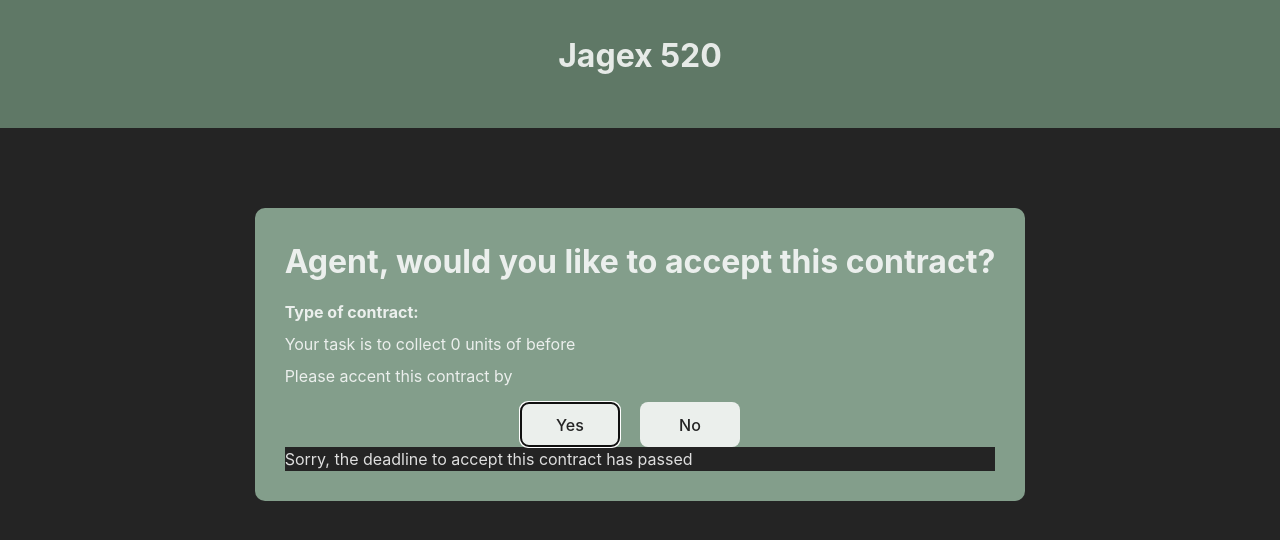
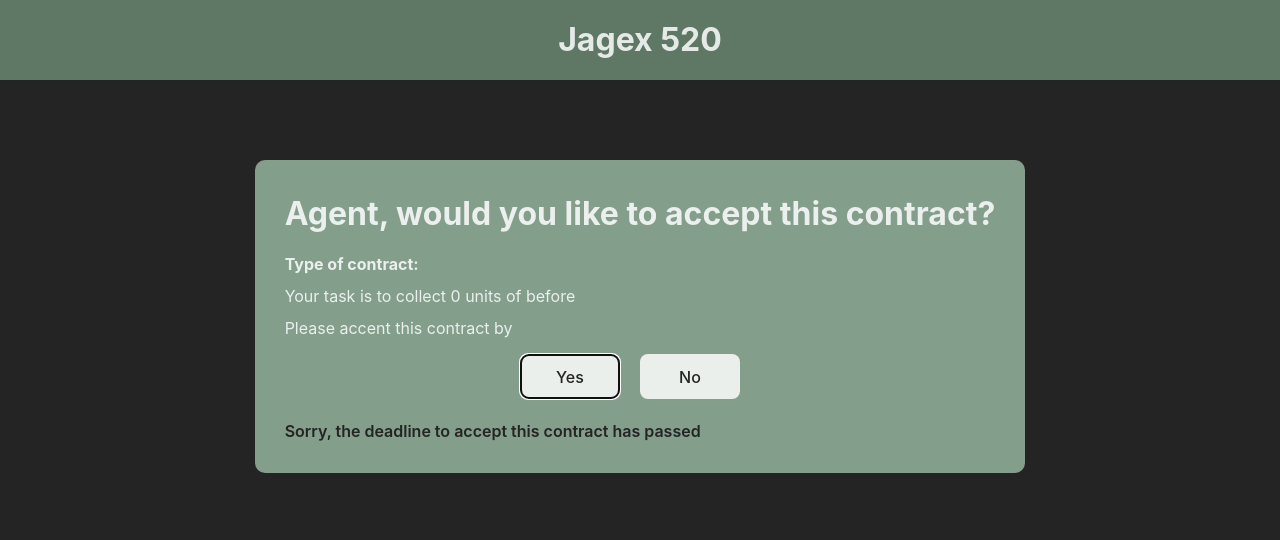
Before and after one commit to msalehprofile/jagex-tech-task, a React (Vite) app: page /acceptcontract in a window 1280 px wide. Both pictures are taken after a click on the button "Yes". Shown: the top 540 px of the page. Built offline with nearby package versions, Linux system fonts and the light colour scheme.

Commit message:
Rewrote readme

```diff
--- a/src/AcceptContract/AcceptContract.scss
+++ b/src/AcceptContract/AcceptContract.scss
@@ -5,7 +5,7 @@
   flex-direction: column;
   align-items: center;
   justify-content: center;
-  margin-top: 10vh;
+  margin: 10vh 8vw;
   z-index: 2;
 
   &__response {
@@ -16,6 +16,13 @@
     &--button {
       margin: 10px 20px 0px 0px;
       width: 100px;
+    }
+
+    &--error {
+      background-color: $card-background-color;
+      color: $light-black-color;
+      font-weight: 600;
+      margin-top: 20px;
     }
   }
 
--- a/src/AcceptContract/AcceptContract.tsx
+++ b/src/AcceptContract/AcceptContract.tsx
@@ -113,7 +113,7 @@
           <button onClick={navigateToHomePage}className="acceptcontract__response--button">No</button>
         </div>
         {passedDeadline && (
-          <p>Sorry, the deadline to accept this contract has passed</p>
+          <p className="acceptcontract__response--error">Sorry, the deadline to accept this contract has passed</p>
         )}
       </div>
     </div>
--- a/src/App.scss
+++ b/src/App.scss
@@ -43,7 +43,9 @@
   background-color: $logo-color;
   width: 100%;
   text-align: center;
-  padding-top: 4vh;
-  height: 12vh;
+  height: 10vh;
   font-weight: bolder;
+  display: flex;
+  align-items: center;
+  justify-content: center;
 }
--- a/src/main.tsx
+++ b/src/main.tsx
@@ -1,7 +1,6 @@
 import React from "react";
 import ReactDOM from "react-dom/client";
 import App from "./App.tsx";
-import "./index.css";
 import { BrowserRouter } from "react-router-dom";
 
 ReactDOM.createRoot(document.getElementById("root") as HTMLElement).render(
```
Also changed, not shown: src/index.css (deleted, +0 -52 lines), 1 other file (tests, documents, lock files or other folders).
